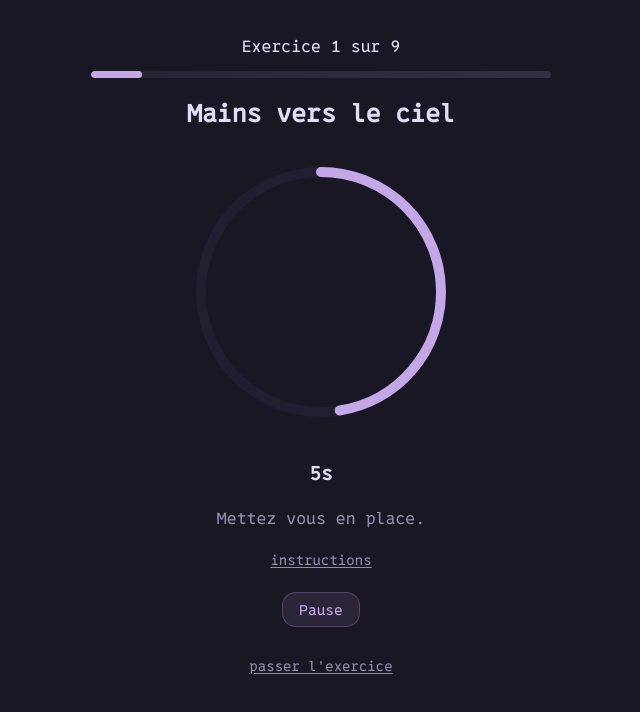
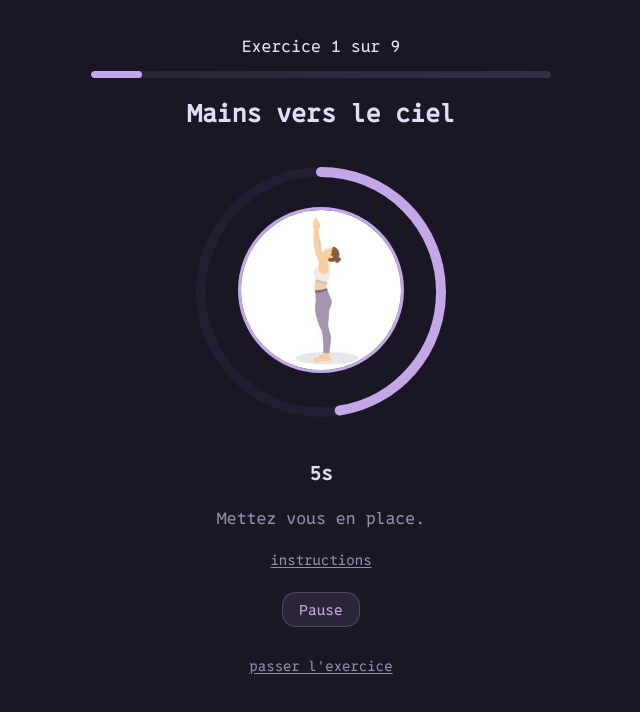
Before and after one commit to Tchoup7790/morning-streching, a Vue app: page /routine in a window 1280 px wide. Shown: the top 712 px of the page, without its empty margins (319-959 px from the left). Built offline with nearby package versions, Linux system fonts and the light colour scheme.

Commit message:
Ajout de la prise en charge d'image

```diff
--- a/src/components/custom-timer.vue
+++ b/src/components/custom-timer.vue
@@ -27,6 +27,11 @@
         class="timer-progress"
       />
     </svg>
+
+    <!-- Image centered OVER the circle -->
+    <div class="image-wrapper" ref="imageRef">
+      <img :src="props.image" alt="exercice-image" class="exercise-image" />
+    </div>
 
     <!-- Remaining time -->
     <h3 class="timer-value">{{ state.remaining }}s</h3>
@@ -255,6 +260,7 @@ watch(
 <style scoped>
 /* Main layout wrapper */
 .container {
+  position: relative;
   display: flex;
   flex-direction: column;
   align-items: center;
@@ -293,4 +299,27 @@ watch(
   stroke: var(--color-primary);
   transition: stroke-dashoffset 0.25s linear;
 }
+
+.image-wrapper {
+  position: absolute;
+  top: 60px;
+  left: 50%;
+  transform: translateX(-50%);
+  width: 160px;
+  height: 160px;
+  border-radius: 50%;
+  overflow: hidden;
+  border: 3px solid var(--color-primary);
+  background: var(--rp-surface);
+  display: flex;
+  justify-content: center;
+  align-items: center;
+  z-index: 10;
+}
+
+.exercise-image {
+  width: 100%;
+  height: 100%;
+  object-fit: cover;
+}
 </style>
--- a/src/views/exercise-view.vue
+++ b/src/views/exercise-view.vue
@@ -28,7 +28,7 @@
     <CustomTimer
       :key="store.currentExercise.id"
       :duration="store.currentExercise.duration"
-      :image="store.currentExercise.image"
+      image="/exercises/test.jpg"
       :instructions="store.currentExercise.instructions"
       @finished="onExerciseFinished"
     />
```
